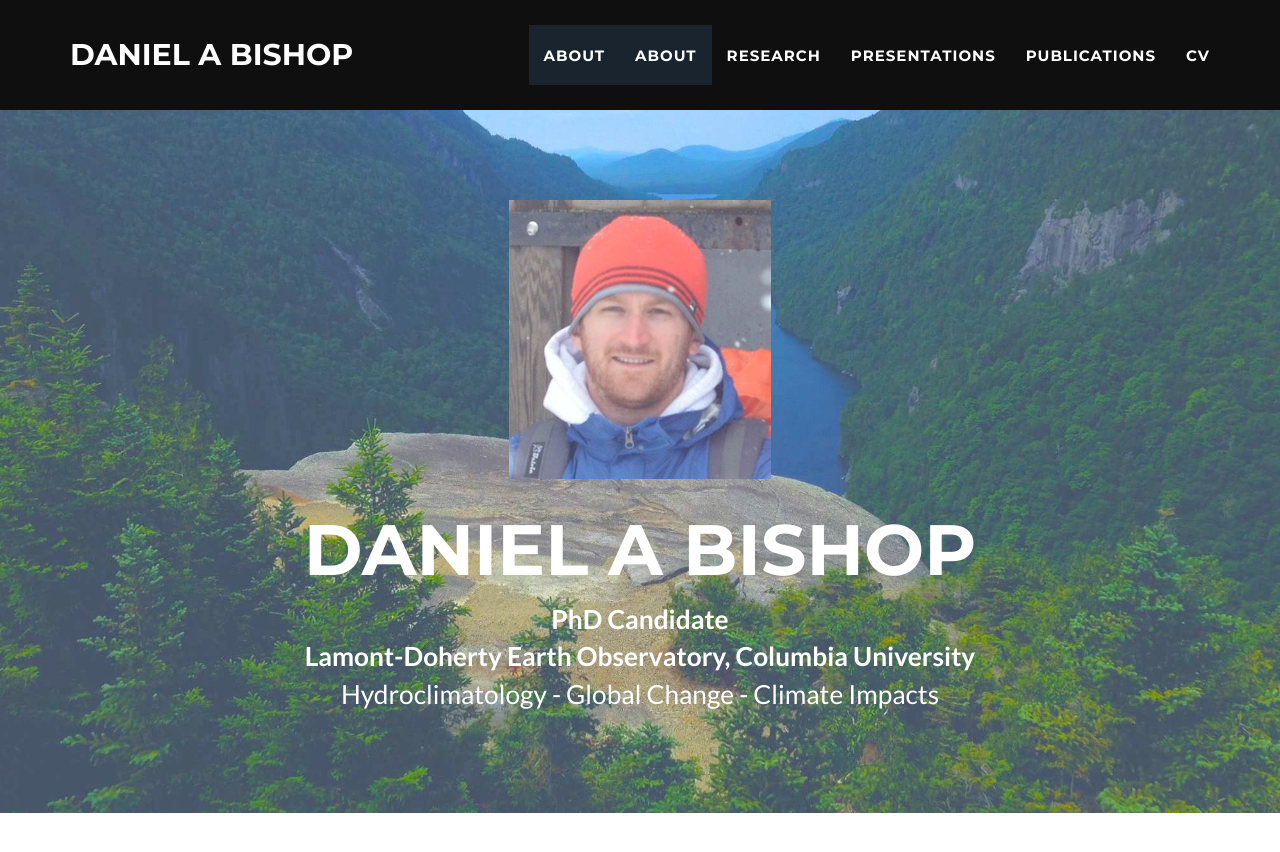
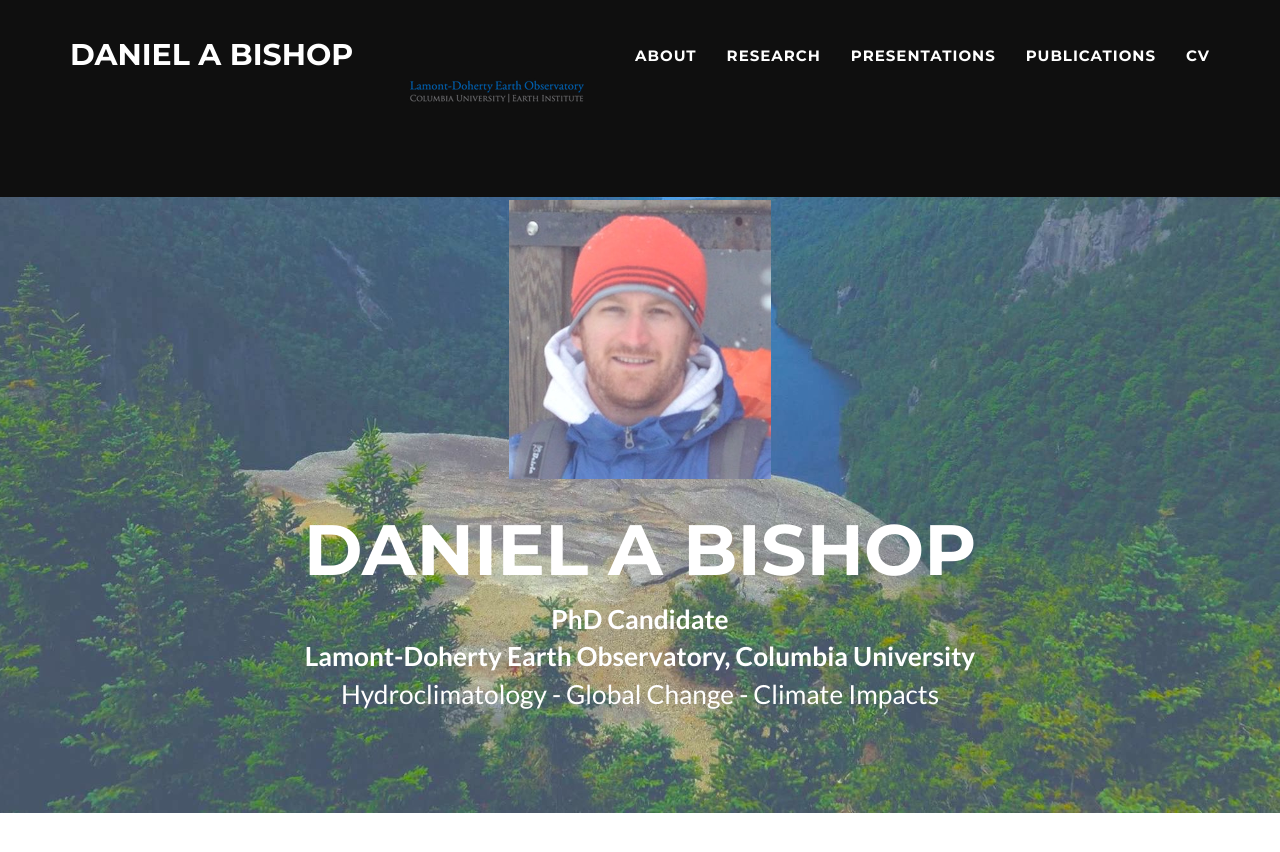
Before and after one commit to danielabishop/danielabishop.github.io, a Jekyll site: the page built from index.html, in a window 1280 px wide and 900 px high. Shown: the top 852 px of the window. Built offline with Jekyll 4.4.1, drawn with Linux system fonts in a browser that asks for light colours; some web fonts are replaced; comment, search, counter and statistics services are not loaded.

Commit message:
Lamont logo 2

```diff
--- a/_includes/nav.html
+++ b/_includes/nav.html
@@ -16,10 +16,10 @@
             <div class="collapse navbar-collapse" id="bs-example-navbar-collapse-1">
                 <ul class="nav navbar-nav navbar-right">
                     <li class="hidden">
-                        <a href="https://www.ldeo.columbia.edu/user/dbishop"><img src="img/ldeo.png"></a>
+                        <a href="#page-top"></a>
                     </li>
                     <li class="page-scroll">
-                        <a href="#about">About</a>
+                        <a href="https://www.ldeo.columbia.edu/user/dbishop"><img src="img/ldeo2.png"></a>
                     </li>
                     <li class="page-scroll">
                         <a href="#about">About</a>
```
Also changed, not shown: img/ldeo2.png (added), 7 other files.
